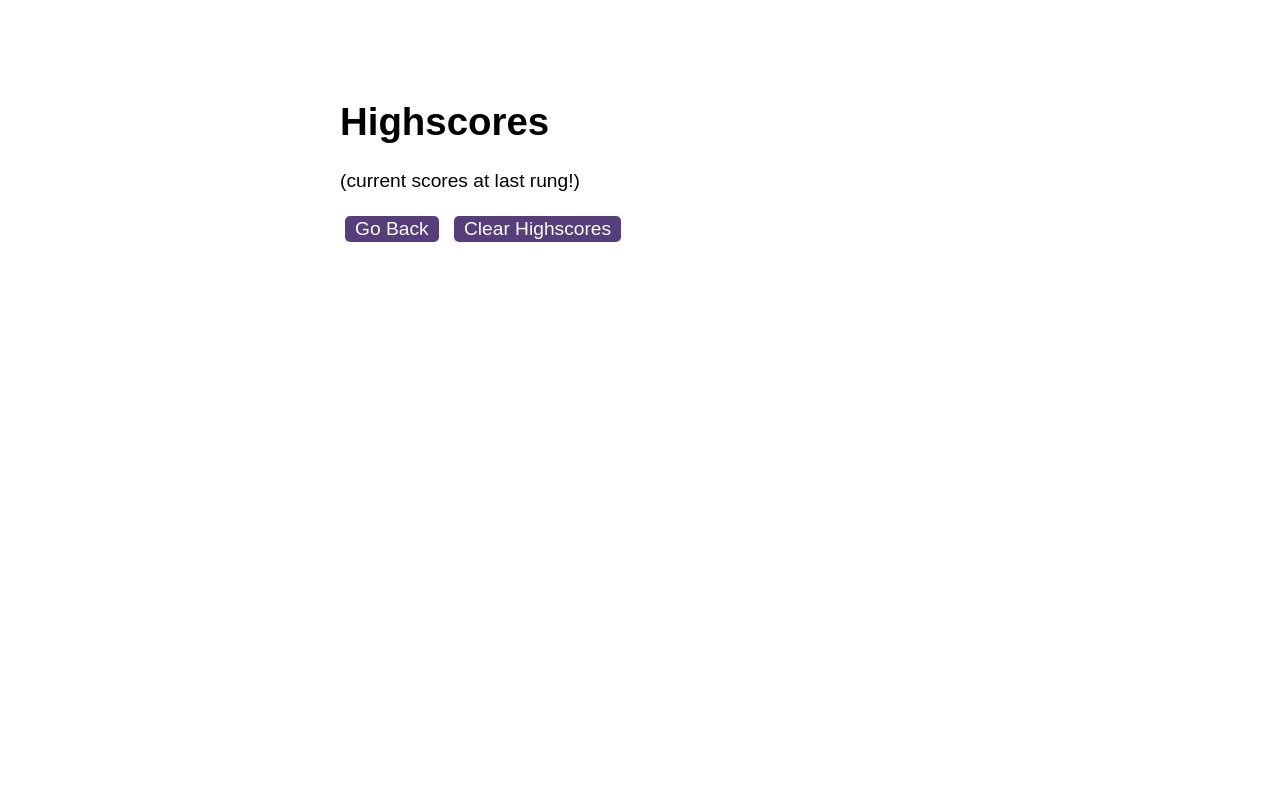
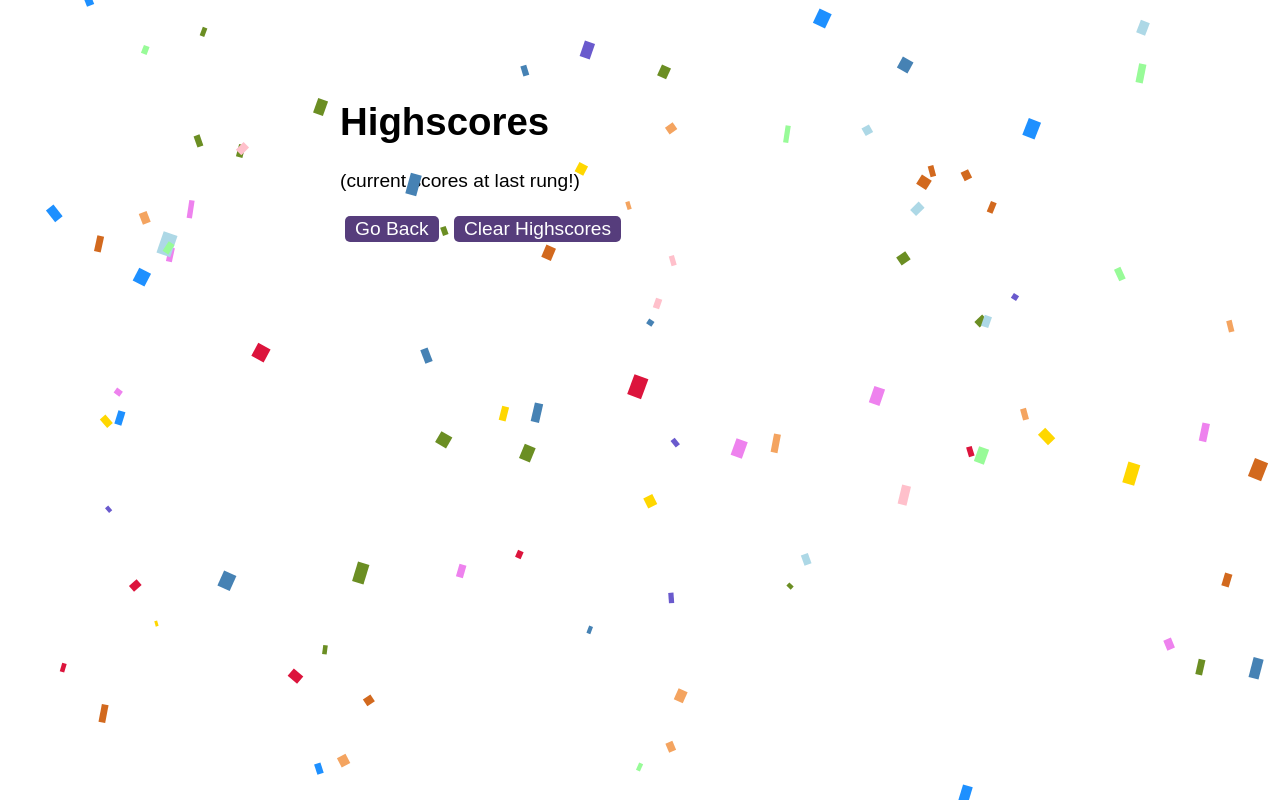
Before and after one commit to enwokedi96/timed_quiz_challenge, a plain HTML site: page highscores.html in a window 1280 px wide. Drawn offline with Linux system fonts and the light colour scheme.

Commit message:
added confetti visuals to highscore page (adapted)

```diff
--- /dev/null
+++ b/assets/js/confetti.js
@@ -0,0 +1,216 @@
+// Adapted!! : Origin code by CODERZ90
+// LINK: https://github.com/CoderZ90/confetti/blob/main/confetti.js
+
+var confetti = {
+	maxCount: 150,		//set max confetti count
+	speed: 2,			//set the particle animation speed
+	frameInterval: 15,	//the confetti animation frame interval in milliseconds
+	alpha: 1.0,			//the alpha opacity of the confetti (between 0 and 1, where 1 is opaque and 0 is invisible)
+	gradient: false,	//whether to use gradients for the confetti particles
+	start: null,		//call to start confetti animation (with optional timeout in milliseconds, and optional min and max random confetti count)
+	stop: null,			//call to stop adding confetti
+	toggle: null,		//call to start or stop the confetti animation depending on whether it's already running
+	pause: null,		//call to freeze confetti animation
+	resume: null,		//call to unfreeze confetti animation
+	togglePause: null,	//call to toggle whether the confetti animation is paused
+	remove: null,		//call to stop the confetti animation and remove all confetti immediately
+	isPaused: null,		//call and returns true or false depending on whether the confetti animation is paused
+	isRunning: null		//call and returns true or false depending on whether the animation is running
+};
+
+(function() {
+	confetti.start = startConfetti;
+	confetti.stop = stopConfetti;
+	confetti.toggle = toggleConfetti;
+	confetti.pause = pauseConfetti;
+	confetti.resume = resumeConfetti;
+	confetti.togglePause = toggleConfettiPause;
+	confetti.isPaused = isConfettiPaused;
+	confetti.remove = removeConfetti;
+	confetti.isRunning = isConfettiRunning;
+	var supportsAnimationFrame = window.requestAnimationFrame || window.webkitRequestAnimationFrame || window.mozRequestAnimationFrame || window.oRequestAnimationFrame || window.msRequestAnimationFrame;
+	var colors = ["rgba(30,144,255,", "rgba(107,142,35,", "rgba(255,215,0,", "rgba(255,192,203,", "rgba(106,90,205,", "rgba(173,216,230,", "rgba(238,130,238,", "rgba(152,251,152,", "rgba(70,130,180,", "rgba(244,164,96,", "rgba(210,105,30,", "rgba(220,20,60,"];
+	var streamingConfetti = false;
+	var animationTimer = null;
+	var pause = false;
+	var lastFrameTime = Date.now();
+	var particles = [];
+	var waveAngle = 0;
+	var context = null;
+
+	function resetParticle(particle, width, height) {
+		particle.color = colors[(Math.random() * colors.length) | 0] + (confetti.alpha + ")");
+		particle.color2 = colors[(Math.random() * colors.length) | 0] + (confetti.alpha + ")");
+		particle.x = Math.random() * width;
+		particle.y = Math.random() * height - height;
+		particle.diameter = Math.random() * 10 + 5;
+		particle.tilt = Math.random() * 10 - 10;
+		particle.tiltAngleIncrement = Math.random() * 0.07 + 0.05;
+		particle.tiltAngle = Math.random() * Math.PI;
+		return particle;
+	}
+
+	function toggleConfettiPause() {
+		if (pause)
+			resumeConfetti();
+		else
+			pauseConfetti();
+	}
+
+	function isConfettiPaused() {
+		return pause;
+	}
+
+	function pauseConfetti() {
+		pause = true;
+	}
+
+	function resumeConfetti() {
+		pause = false;
+		runAnimation();
+	}
+
+	function runAnimation() {
+		if (pause)
+			return;
+		else if (particles.length === 0) {
+			context.clearRect(0, 0, window.innerWidth, window.innerHeight);
+			animationTimer = null;
+		} else {
+			var now = Date.now();
+			var delta = now - lastFrameTime;
+			if (!supportsAnimationFrame || delta > confetti.frameInterval) {
+				context.clearRect(0, 0, window.innerWidth, window.innerHeight);
+				updateParticles();
+				drawParticles(context);
+				lastFrameTime = now - (delta % confetti.frameInterval);
+			}
+			animationTimer = requestAnimationFrame(runAnimation);
+		}
+	}
+
+	function startConfetti(timeout, min, max) {
+		var width = window.innerWidth;
+		var height = window.innerHeight;
+		window.requestAnimationFrame = (function() {
+			return window.requestAnimationFrame ||
+				window.webkitRequestAnimationFrame ||
+				window.mozRequestAnimationFrame ||
+				window.oRequestAnimationFrame ||
+				window.msRequestAnimationFrame ||
+				function (callback) {
+					return window.setTimeout(callback, confetti.frameInterval);
+				};
+		})();
+		var canvas = document.getElementById("confetti-canvas");
+		if (canvas === null) {
+			canvas = document.createElement("canvas");
+			canvas.setAttribute("id", "confetti-canvas");
+			canvas.setAttribute("style", "display:block;z-index:999999;pointer-events:none;position:fixed;top:0");
+			document.body.prepend(canvas);
+			canvas.width = width;
+			canvas.height = height;
+			window.addEventListener("resize", function() {
+				canvas.width = window.innerWidth;
+				canvas.height = window.innerHeight;
+			}, true);
+			context = canvas.getContext("2d");
+		} else if (context === null)
+			context = canvas.getContext("2d");
+		var count = confetti.maxCount;
+		if (min) {
+			if (max) {
+				if (min == max)
+					count = particles.length + max;
+				else {
+					if (min > max) {
+						var temp = min;
+						min = max;
+						max = temp;
+					}
+					count = particles.length + ((Math.random() * (max - min) + min) | 0);
+				}
+			} else
+				count = particles.length + min;
+		} else if (max)
+			count = particles.length + max;
+		while (particles.length < count)
+			particles.push(resetParticle({}, width, height));
+		streamingConfetti = true;
+		pause = false;
+		runAnimation();
+		if (timeout) {
+			window.setTimeout(stopConfetti, timeout);
+		}
+	}
+
+	function stopConfetti() {
+		streamingConfetti = false;
+	}
+
+	function removeConfetti() {
+		stop();
+		pause = false;
+		particles = [];
+	}
+
+	function toggleConfetti() {
+		if (streamingConfetti)
+			stopConfetti();
+		else
+			startConfetti();
+	}
+
+	function isConfettiRunning() {
+		return streamingConfetti;
+	}
+
+	function drawParticles(context) {
+		var particle;
+		var x, y, x2, y2;
+		for (var i = 0; i < particles.length; i++) {
+			particle = particles[i];
+			context.beginPath();
+			context.lineWidth = particle.diameter;
+			x2 = particle.x + particle.tilt;
+			x = x2 + particle.diameter / 2;
+			y2 = particle.y + particle.tilt + particle.diameter / 2;
+			if (confetti.gradient) {
+				var gradient = context.createLinearGradient(x, particle.y, x2, y2);
+				gradient.addColorStop("0", particle.color);
+				gradient.addColorStop("1.0", particle.color2);
+				context.strokeStyle = gradient;
+			} else
+				context.strokeStyle = particle.color;
+			context.moveTo(x, particle.y);
+			context.lineTo(x2, y2);
+			context.stroke();
+		}
+	}
+
+	function updateParticles() {
+		var width = window.innerWidth;
+		var height = window.innerHeight;
+		var particle;
+		waveAngle += 0.01;
+		for (var i = 0; i < particles.length; i++) {
+			particle = particles[i];
+			if (!streamingConfetti && particle.y < -15)
+				particle.y = height + 100;
+			else {
+				particle.tiltAngle += particle.tiltAngleIncrement;
+				particle.x += Math.sin(waveAngle) - 0.5;
+				particle.y += (Math.cos(waveAngle) + particle.diameter + confetti.speed) * 0.5;
+				particle.tilt = Math.sin(particle.tiltAngle) * 15;
+			}
+			if (particle.x > width + 20 || particle.x < -20 || particle.y > height) {
+				if (streamingConfetti && particles.length <= confetti.maxCount)
+					resetParticle(particle, width, height);
+				else {
+					particles.splice(i, 1);
+					i--;
+				}
+			}
+		}
+	}
+})();
--- a/assets/js/scores.js
+++ b/assets/js/scores.js
@@ -1,4 +1,21 @@
+// for starting the confetti
+const start = () => {
+    setTimeout(function() {
+        confetti.start()
+    }, 1000); // 1000 is time that after 1 second start the confetti ( 1000 = 1 sec)
+};
 
+//  for stopping the confetti
+const stop = () => {
+    setTimeout(function() {
+        confetti.stop()
+    }, 5000); // 5000 is time that after 5 second stop the confetti ( 5000 = 5 sec)
+};
+// after this here we are calling both the function so it works
+start();
+stop();
+
+// --------------- MAIN CODES ----------------------
 var displayScore = document.querySelector("#final-score");
 var display = document.querySelector("#highscores");
 var clearLeaderboard = document.querySelector("#clear")
--- a/highscores.html
+++ b/highscores.html
@@ -19,5 +19,6 @@
     </div>
 
     <script src="./assets/js/scores.js"></script>
+    <script src="./assets/js/confetti.js"></script>
   </body>
 </html>
```
